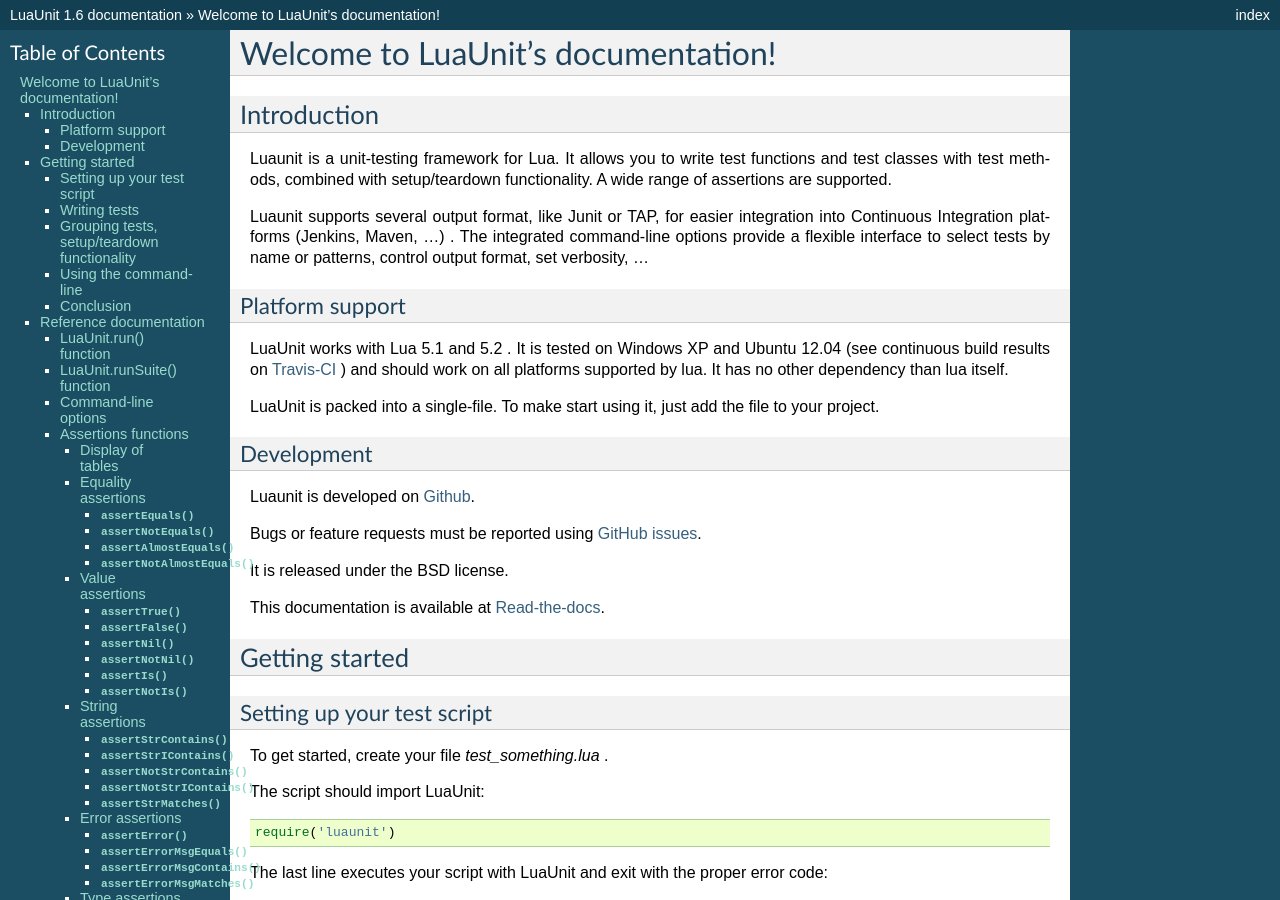
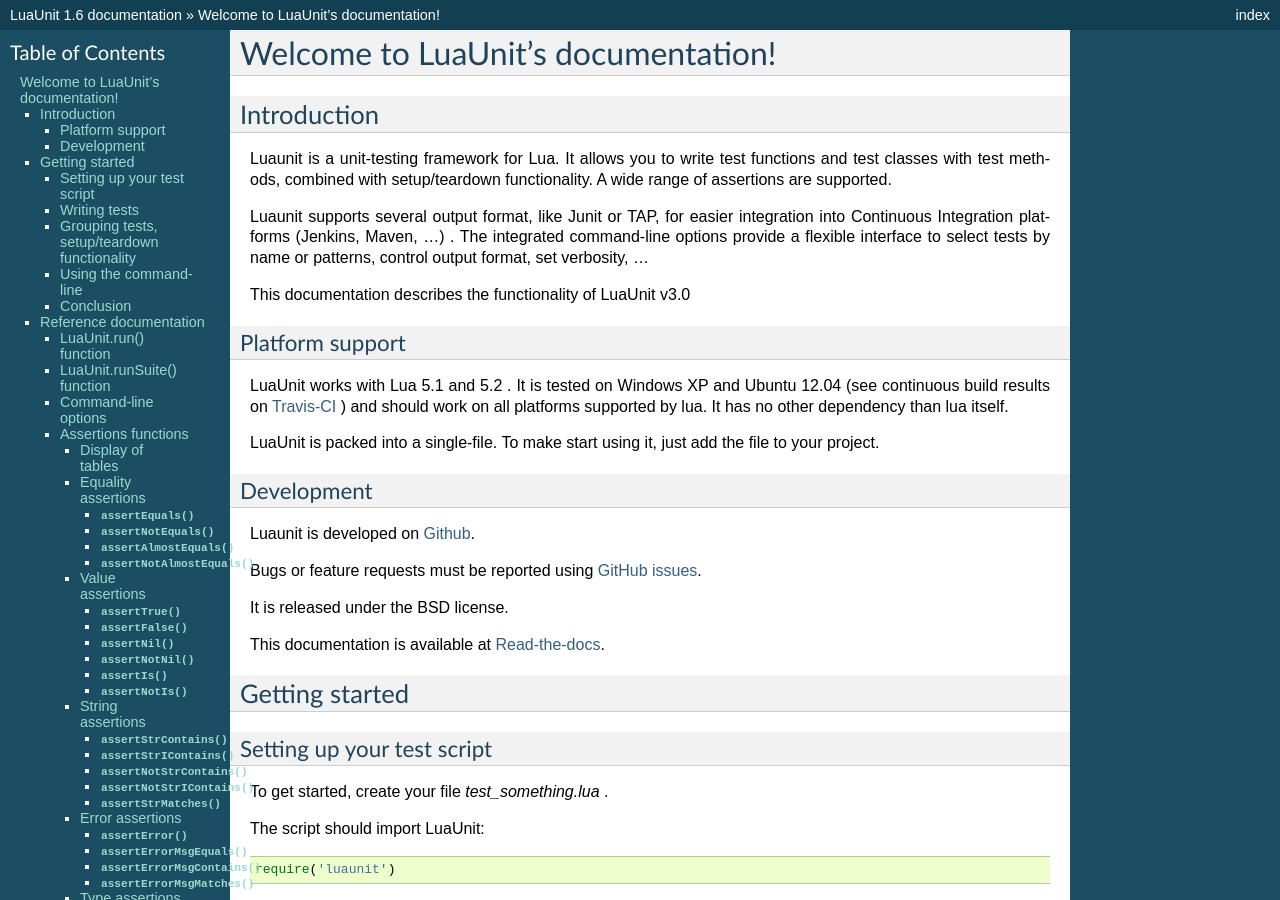
Before and after one commit to bluebird75/luaunit, a Sphinx documentation site: the page built from doc/index.rst, in a window 1280 px wide and 900 px high. Built offline with Sphinx 7.4.7, drawn with Linux system fonts in a browser that asks for light colours.

Commit message:
Add the version of LuaUnit being documented.

```diff
--- a/doc/index.rst
+++ b/doc/index.rst
@@ -25,6 +25,8 @@
 into Continuous Integration platforms (Jenkins, Maven, ...) . The integrated command-line
 options provide a flexible interface to select tests by name or patterns, control output
 format, set verbosity, ...
+
+This documentation describes the functionality of LuaUnit v3.0
 
 Platform support
 ================
```
